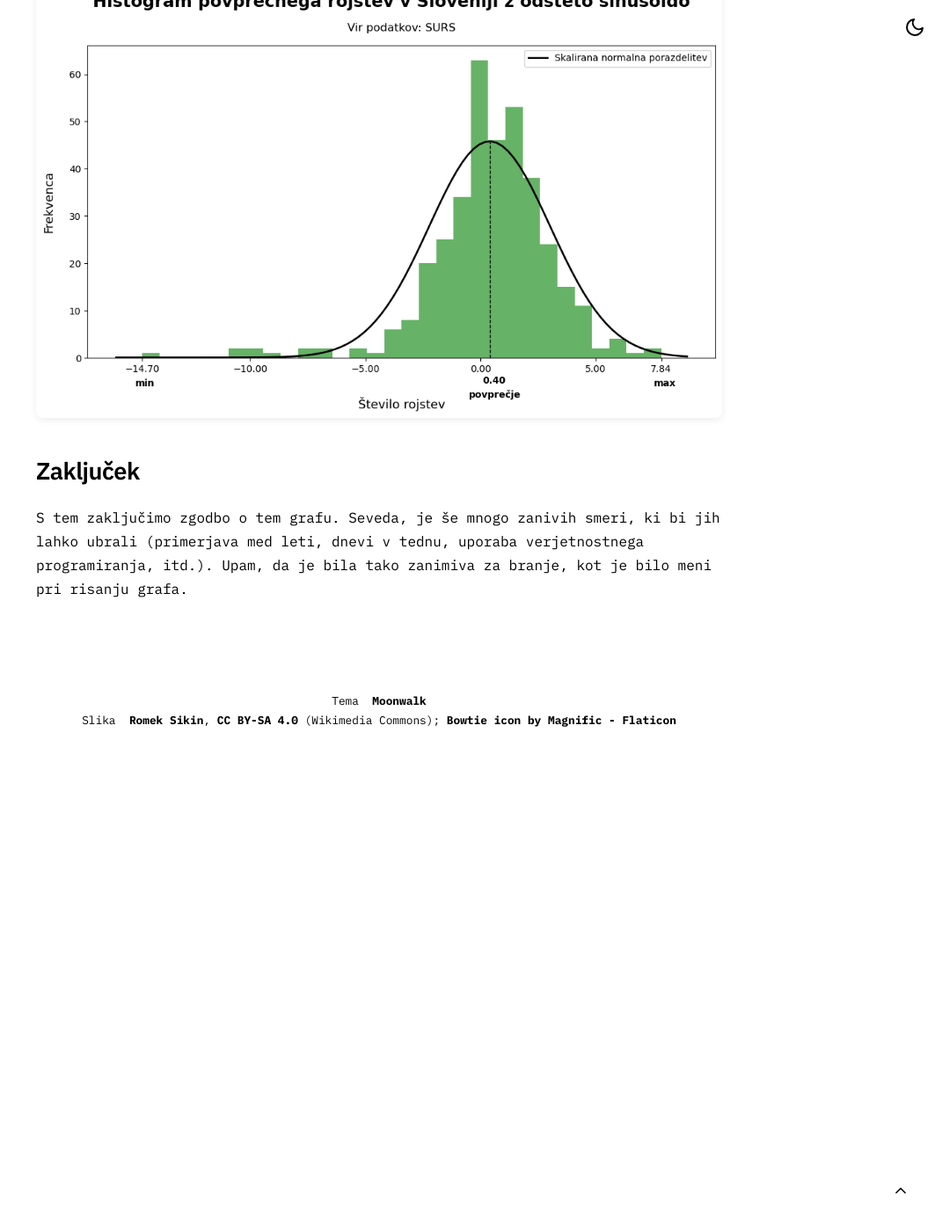
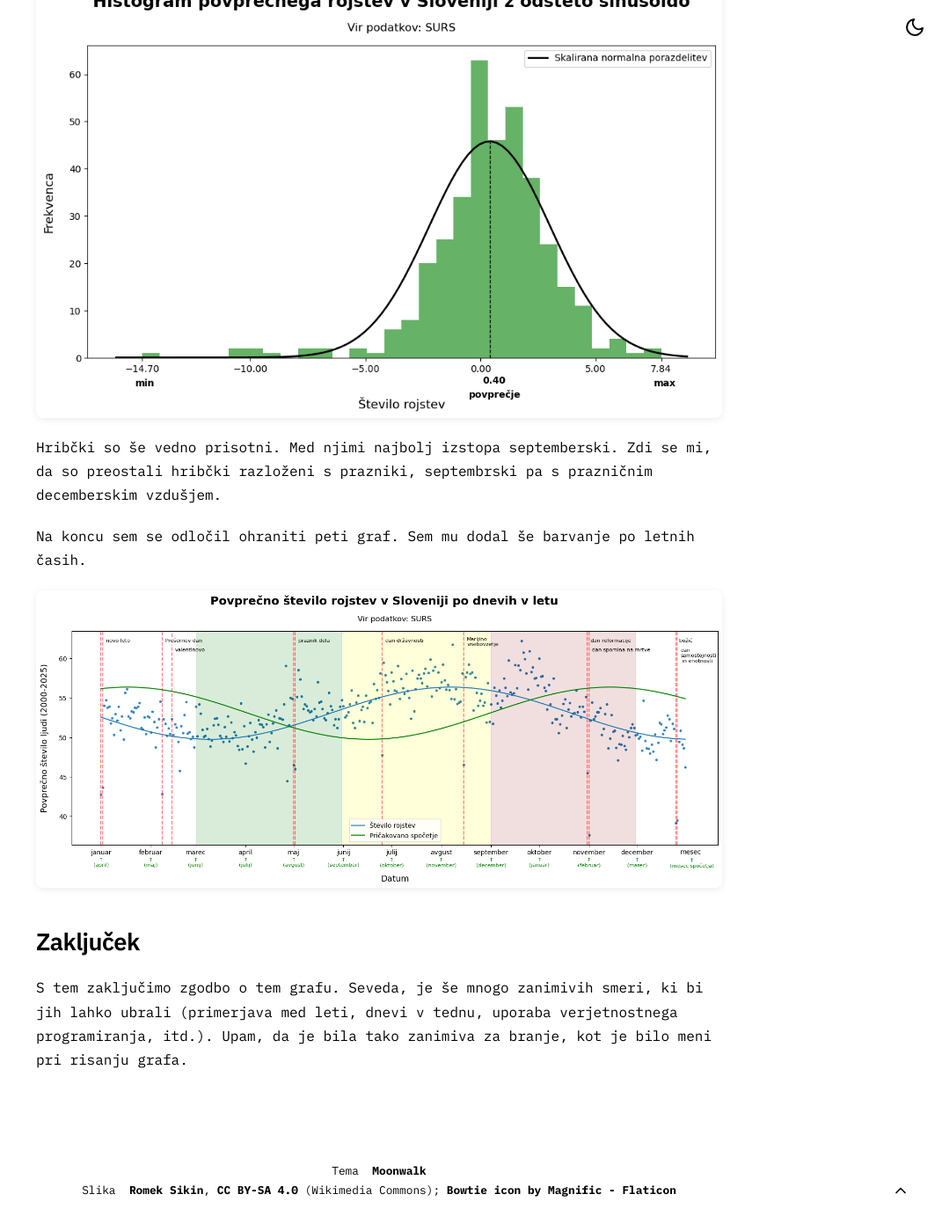
Before and after one commit to JerebJI/jerebji.github.io, a Jekyll site: the page built from _posts/2026-11-07-graf-rojstev.md, in a window 1280 px wide and 1400 px high, scrolled down 4445 px. Shown: the whole window at 88% size, without its empty margins (209-1280 px from the left). Built offline with Jekyll 4.4.1, drawn with Linux system fonts in a browser that asks for light colours; nearby versions of some CDN libraries; comment, search, counter and statistics services are not loaded; before the commit the page ends 5310 px from its top, so only the background shows below that.

Commit message:
update blogpost

```diff
--- a/_posts/2026-11-07-graf-rojstev.md
+++ b/_posts/2026-11-07-graf-rojstev.md
@@ -62,8 +62,8 @@ Sedaj lahko vidimo, da je večino rojstev med avgustom in septembrom. To si najl
 
 Zanimiva so odstopanja od trenda. Še posebej spodnji osamelci. Večino spodnjih osamelcev lahko razložimo z dorisanimi prazniki.
 
-<a href="../images/graf-rojstev-imgs/img_5.png" class="glightbox">
-  <img src="../images/graf-rojstev-imgs/img_5.png"
+<a href="../images/graf-rojstev-imgs/img_5r.png" class="glightbox">
+  <img src="../images/graf-rojstev-imgs/img_5r.png"
        alt="Graf rojstev"
        style="max-width: 100%;">
 </a>
@@ -87,6 +87,16 @@ porazdeljujejo normalno.
        style="max-width: 100%;">
 </a>
 
+Hribčki so še vedno prisotni. Med njimi najbolj izstopa septemberski. Zdi se mi, da so preostali hribčki razloženi s prazniki, septembrski pa s prazničnim decemberskim vzdušjem.
+
+Na koncu sem se odločil ohraniti peti graf. Sem mu dodal še barvanje po letnih časih.
+
+<a href="../images/graf-rojstev-imgs/img_5.png" class="glightbox">
+  <img src="../images/graf-rojstev-imgs/img_5.png"
+       alt="Graf rojstev"
+       style="max-width: 100%;">
+</a>
+
 ## Zaključek
 
-S tem zaključimo zgodbo o tem grafu. Seveda, je še mnogo zanivih smeri, ki bi jih lahko ubrali (primerjava med leti, dnevi v tednu, uporaba verjetnostnega programiranja, itd.). Upam, da je bila tako zanimiva za branje, kot je bilo meni pri risanju grafa.
+S tem zaključimo zgodbo o tem grafu. Seveda, je še mnogo zanimivih smeri, ki bi jih lahko ubrali (primerjava med leti, dnevi v tednu, uporaba verjetnostnega programiranja, itd.). Upam, da je bila tako zanimiva za branje, kot je bilo meni pri risanju grafa.
```
Also changed, not shown: images/graf-rojstev-imgs/img_5.png, images/graf-rojstev-imgs/img_5r.png (added), images/graf-rojstev-imgs/img_6.png.
